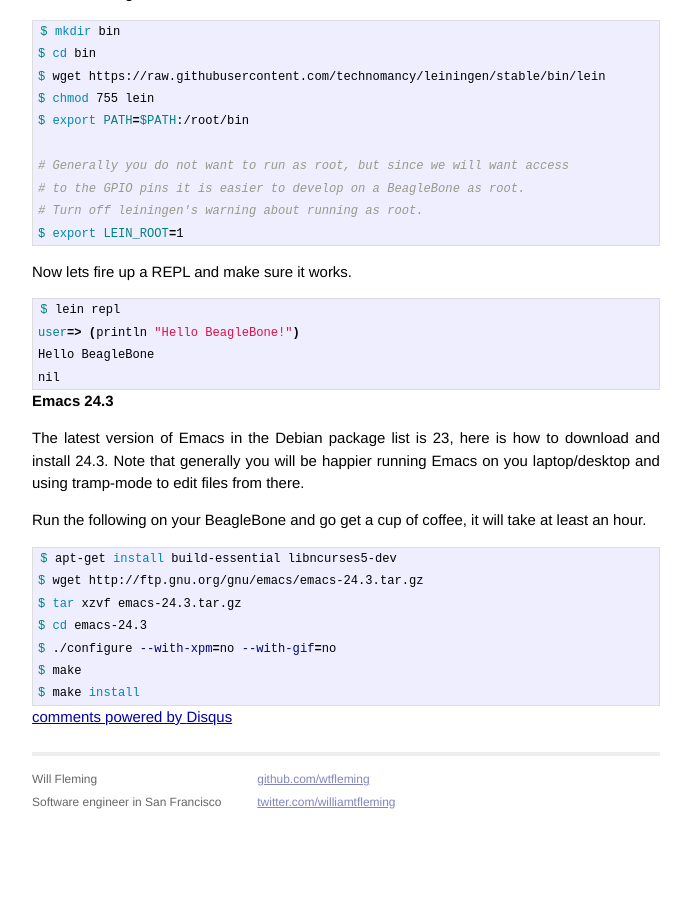
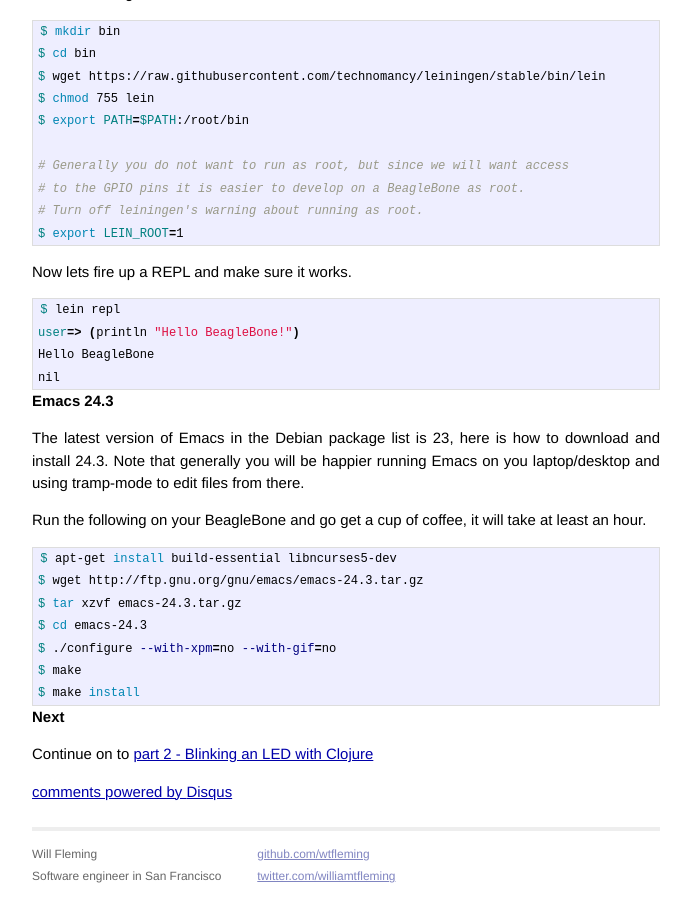
Before and after one commit to wtfleming/wtfleming.github.io, a Jekyll site: the page built from _posts/2014-05-24-clojure-beaglebone-part-1-install-java-leiningen.markdown, in a window 1280 px wide and 900 px high, scrolled down 1426 px. Shown: the whole window, without its empty margins (294-985 px from the left). Built offline with Jekyll 4.4.1, drawn with Linux system fonts in a browser that asks for light colours; Markdown is read by kramdown in place of the engine named in the settings; comment, search, counter and statistics services are not loaded; before the commit the page ends 2251 px from its top, so only the background shows below that.

Commit message:
add link to part 2

````diff
--- a/_posts/2014-05-24-clojure-beaglebone-part-1-install-java-leiningen.markdown
+++ b/_posts/2014-05-24-clojure-beaglebone-part-1-install-java-leiningen.markdown
@@ -81,6 +81,8 @@ $ ./configure --with-xpm=no --with-gif=no
 $ make
 $ make install
 ```
+# Next
+Continue on to [part 2 - Blinking an LED with Clojure][part-2]
 
 
 [part-2]: {% post_url 2014-05-25-clojure-beaglebone-part-2-blink-led-clojure %}
````
